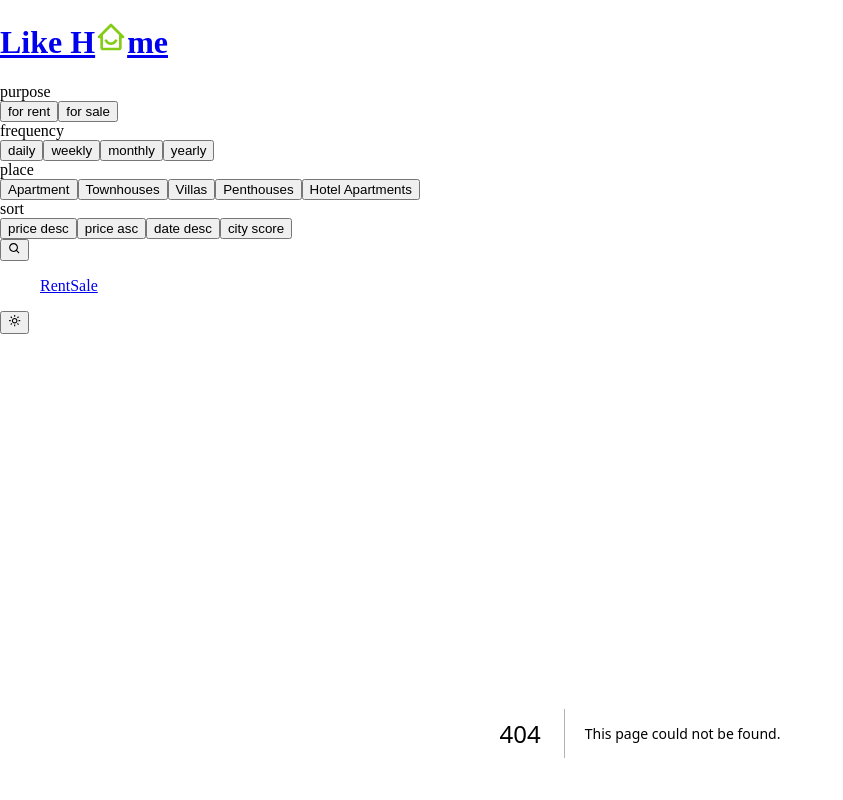
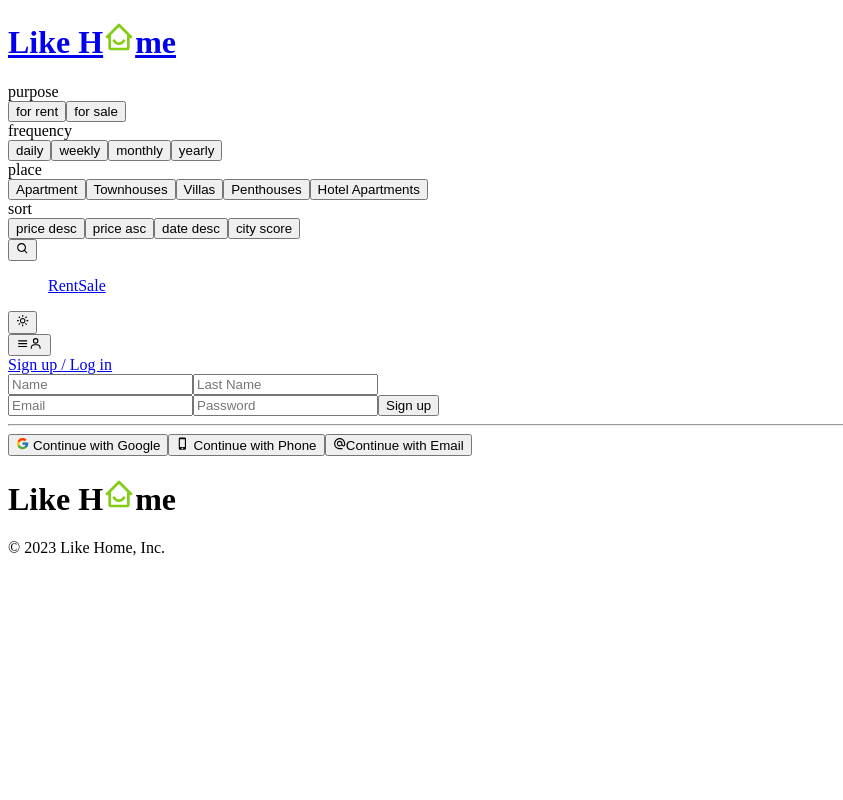
Before and after one commit to RenzoBA/like-home-app, a Next.js app: page /login in a window 1280 px wide. Before the commit this address had no page. Shown: the top 800 px of the page, without its empty margins (0-843 px from the left). Built offline with nearby package versions, Linux system fonts and the light colour scheme.

Commit message:
auth firebase added

```diff
--- a/app/(fetchData).js
+++ b/app/(fetchData).js
@@ -18,7 +18,7 @@ export const getPropertiesSearch = async (path) => {
 
 export const getProperties = async (purpose) => {
   const res = await fetch(
-    `https://bayut.p.rapidapi.com/properties/list?locationExternalIDs=5002%2C6020&purpose=${purpose}&hitsPerPage=4&page=0&lang=en&sort=city-level-score&rentFrequency=monthly&categoryExternalID=4`,
+    `https://bayut.p.rapidapi.com/properties/list?locationExternalIDs=5002%2C6020&purpose=${purpose}&hitsPerPage=1&page=0&lang=en&sort=city-level-score&rentFrequency=monthly&categoryExternalID=4`,
     {
       method: "GET",
       headers: {
--- a/app/(global-context).js
+++ b/app/(global-context).js
@@ -7,10 +7,18 @@ export const MyContext = createContext();
 const GlobalContext = ({ children }) => {
   const [darkMode, setDarkMode] = useState(true);
   const [categorySelected, setCategorySelected] = useState("");
+  const [user, setUser] = useState(null);
 
   return (
     <MyContext.Provider
-      value={{ darkMode, setDarkMode, categorySelected, setCategorySelected }}
+      value={{
+        darkMode,
+        setDarkMode,
+        categorySelected,
+        setCategorySelected,
+        user,
+        setUser,
+      }}
     >
       {children}
     </MyContext.Provider>
--- /dev/null
+++ b/app/login/page.jsx
@@ -0,0 +1,173 @@
+"use client";
+
+import { MyContext } from "app/(global-context)";
+import { app } from "firebaseConfig";
+import {
+  getAuth,
+  signInWithPopup,
+  GoogleAuthProvider,
+  createUserWithEmailAndPassword,
+  signInWithEmailAndPassword,
+} from "firebase/auth";
+import { useContext, useState } from "react";
+import { FcGoogle } from "react-icons/fc";
+import { MdOutlineAlternateEmail, MdPhoneIphone } from "react-icons/md";
+import { BiHomeSmile } from "react-icons/bi";
+import { useRouter } from "next/navigation";
+
+const login = () => {
+  const { darkMode, setUser } = useContext(MyContext);
+  const [signup, setSignup] = useState(true);
+  const [credential, setCredential] = useState({
+    email: "",
+    password: "",
+  });
+  const router = useRouter();
+  const auth = getAuth(app);
+  const provider = {
+    google: new GoogleAuthProvider(),
+  };
+
+  const loginGoogle = async () => {
+    try {
+      const res = await signInWithPopup(auth, provider.google);
+      const credential = GoogleAuthProvider.credentialFromResult(res);
+      const token = credential.accessToken;
+      const user = res.user;
+      setUser(user);
+      setCredential({
+        email: "",
+        password: "",
+      });
+      router.push("/");
+    } catch (error) {
+      const errorCode = error.code;
+      const errorMessage = error.message;
+      const email = error.customData.email;
+      const credential = GoogleAuthProvider.credentialFromError(error);
+      throw new Error(`Error ${errorCode}: ${errorMessage}`);
+    }
+  };
+
+  const signupEmail = async (e) => {
+    e.preventDefault();
+    try {
+      const userCredential = await createUserWithEmailAndPassword(
+        auth,
+        credential.email,
+        credential.password
+      );
+      const user = userCredential.user;
+      setUser(user);
+      setCredential({
+        email: "",
+        password: "",
+      });
+      router.push("/");
+    } catch (error) {
+      const errorCode = error.code;
+      const errorMessage = error.message;
+      throw new Error(`Error ${errorCode}: ${errorMessage}`);
+    }
+  };
+
+  const loginEmail = async (e) => {
+    e.preventDefault();
+    try {
+      const userCredential = await signInWithEmailAndPassword(
+        auth,
+        credential.email,
+        credential.password
+      );
+      const user = userCredential.user;
+      setUser(user);
+      setCredential({
+        email: "",
+        password: "",
+      });
+      router.push("/");
+    } catch (error) {
+      const errorCode = error.code;
+      const errorMessage = error.message;
+      throw new Error(`Error ${errorCode}: ${errorMessage}`);
+    }
+  };
+
+  const handleChangeCredential = (e) => {
+    setCredential({
+      ...credential,
+      [e.target.name]: e.target.value,
+    });
+  };
+
+  return (
+    <div
+      className={`${
+        darkMode && "dark"
+      } h-[88.5vh] flex justify-center items-center text-dark`}
+    >
+      <div className="w-full h-full flex flex-col items-center justify-center dark:bg-dark dark:text-white">
+        <form
+          onSubmit={signup ? signupEmail : loginEmail}
+          className="flex flex-col gap-3 w-1/4"
+        >
+          <div className={`${!signup && "hidden"} flex gap-3`}>
+            <input
+              type="text"
+              name="name"
+              placeholder="Name"
+              className="input w-1/2 py-2 px-4"
+            />
+            <input
+              type="text"
+              name="last-name"
+              placeholder="Last Name"
+              className="input w-1/2 py-2 px-4"
+            />
+          </div>
+          <input
+            type="email"
+            name="email"
+            placeholder="Email"
+            onChange={handleChangeCredential}
+            value={credential.email}
+            className="input py-2 px-4"
+          />
+          <input
+            type="password"
+            name="password"
+            placeholder="Password"
+            onChange={handleChangeCredential}
+            value={credential.password}
+            className="input py-2 px-4"
+          />
+          <button className="button h-14">
+            {signup ? "Sign up " : "Log in "}
+          </button>
+        </form>
+        <hr />
+        <div className="flex flex-col gap-5 w-1/4">
+          <button onClick={loginGoogle} className="login-button">
+            <FcGoogle className="text-xl" /> Continue with Google
+          </button>
+          <button onClick={loginGoogle} className="login-button">
+            <MdPhoneIphone className="text-xl" /> Continue with Phone
+          </button>
+          <button onClick={() => setSignup(!signup)} className="login-button">
+            <MdOutlineAlternateEmail className="text-xl" />
+            {signup ? "Continue " : "Sign up"} with Email
+          </button>
+        </div>
+        <h1 className="text-5xl font-black mt-10 select-none">
+          Like H
+          <span className="inline-block relative -bottom-1">
+            <BiHomeSmile color="#84cc16" />
+          </span>
+          me
+        </h1>
+      </div>
+    </div>
+  );
+};
+
+export default login;
--- a/app/page.jsx
+++ b/app/page.jsx
@@ -1,7 +1,4 @@
 "use client";
-
-import ReservationForm from "@/components/ReservationForm";
-//http://localhost:3000/rent/6235897
 
 import Image from "next/image";
 import Link from "next/link";
@@ -27,6 +24,7 @@ const page = () => {
               width={800}
               height={800}
               className="home-section-image"
+              alt="rent"
             />
             <Link
               href="/rent"
@@ -42,6 +40,7 @@ const page = () => {
               width={800}
               height={800}
               className="home-section-image"
+              alt="sale"
             />
             <Link
               href="/sale"
--- a/components/Header.jsx
+++ b/components/Header.jsx
@@ -3,12 +3,15 @@
 import Link from "next/link";
 import { useContext, useState } from "react";
 import { MyContext } from "../app/(global-context)";
-import { BiHomeSmile, BiSun, BiMoon } from "react-icons/bi";
+import { BiHomeSmile, BiSun, BiMoon, BiUser, BiMenu } from "react-icons/bi";
 import SearchEngine from "./SearchEngine";
+import Image from "next/image";
 
 const Header = () => {
-  const { darkMode, setDarkMode, categorySelected, setCategorySelected } =
+  const { user, darkMode, setDarkMode, categorySelected, setCategorySelected } =
     useContext(MyContext);
+  const [showUserMenu, setShowUserMenu] = useState(false);
+  console.log("USER:", user);
 
   return (
     <div
@@ -18,7 +21,11 @@ const Header = () => {
     >
       <div className="w-full flex items-center justify-center dark:bg-dark text-dark dark:text-white border-b border-dark dark:border-white">
         <div className="flex justify-between items-center w-full max-w-7xl p-3">
-          <Link href="/" onClick={() => setCategorySelected("")}>
+          <Link
+            href="/"
+            onClick={() => setCategorySelected("")}
+            className="1/4"
+          >
             <h1 className="text-3xl font-black">
               Like H
               <span className="inline-block relative -bottom-1">
@@ -30,41 +37,73 @@ const Header = () => {
           <div className="w-1/2">
             <SearchEngine setCategorySelected={setCategorySelected} />
           </div>
-          <div className="flex items-center justify-center gap-20 text-2xl">
+          <div className="flex items-center justify-end gap-8 w-1/4 text-2xl">
             <ul className="flex gap-4">
               <Link
                 href="/rent"
-                className={`nav-link ${
-                  categorySelected == "rent" && "text-theme"
-                }`}
+                className={`link ${categorySelected == "rent" && "text-theme"}`}
                 onClick={() => setCategorySelected("rent")}
               >
                 Rent
               </Link>
               <Link
                 href="/sale"
-                className={`nav-link ${
-                  categorySelected == "sale" && "text-theme"
-                }`}
+                className={`link ${categorySelected == "sale" && "text-theme"}`}
                 onClick={() => setCategorySelected("sale")}
               >
                 Sale
               </Link>
             </ul>
-            <div className="flex items-center relative">
+            <div className="flex flex-row items-center justify-center gap-2">
               <button
                 onClick={() => setDarkMode(!darkMode)}
                 className={`${
-                  darkMode ? "bg-theme" : "bg-dark"
-                } p-2 rounded-full transform ease-in-out transition-all text-xl hover:text-2xl absolute right-0 z-50`}
+                  darkMode ? "bg-white" : "bg-dark"
+                } p-2 rounded-full transform ease-in-out transition-all text-xl hover:bg-theme`}
               >
                 {darkMode ? (
                   <BiSun className="text-dark" />
                 ) : (
-                  <BiMoon className="text-theme" />
+                  <BiMoon className="text-white" />
                 )}
               </button>
               {/* user login */}
+              <div className="relative group">
+                <button
+                  onClick={() => setShowUserMenu(!showUserMenu)}
+                  className={`${
+                    darkMode ? "bg-white" : "bg-dark"
+                  } p-2 rounded-full transform ease-in-out transition-all text-xl hover:bg-theme`}
+                >
+                  <div className="flex flex-row items-center gap-2">
+                    <BiMenu
+                      className={`${darkMode ? "text-dark" : "text-white"}`}
+                    />
+                    {!user ? (
+                      <BiUser
+                        className={`${darkMode ? "text-dark" : "text-white"}`}
+                      />
+                    ) : (
+                      <Image
+                        src={
+                          user.photoURL
+                            ? user.photoURL
+                            : "/assets/user-photo-default.jpg"
+                        }
+                        width={50}
+                        height={50}
+                        alt="user"
+                        className="rounded-full w-6 h-6"
+                      />
+                    )}
+                  </div>
+                </button>
+                <div className="invisible group-focus-within:visible p-4 rounded-lg shadow-lg flex flex-col gap-4 bg-white dark:bg-dark w-40 text-base absolute -left-20 top-12 font-medium">
+                  <Link href="/login" className="hover:text-theme">
+                    Sign up / Log in
+                  </Link>
+                </div>
+              </div>
             </div>
           </div>
         </div>
--- /dev/null
+++ b/firebaseConfig.js
@@ -0,0 +1,15 @@
+import { initializeApp } from "firebase/app";
+import { getAnalytics } from "firebase/analytics";
+
+const firebaseConfig = {
+  apiKey: "AIzaSyCKt14DTi9pEf6bcYE31V53hcXgTFMS8I4",
+  authDomain: "like-home-app-5ebe6.firebaseapp.com",
+  projectId: "like-home-app-5ebe6",
+  storageBucket: "like-home-app-5ebe6.appspot.com",
+  messagingSenderId: "777781233851",
+  appId: "1:777781233851:web:f7e35b993e71bea9e3819e",
+  measurementId: "G-11EK2MWM5S",
+};
+
+export const app = initializeApp(firebaseConfig);
+const analytics = getAnalytics(app);
--- a/next.config.js
+++ b/next.config.js
@@ -12,6 +12,12 @@ const nextConfig = {
         port: "",
         pathname: "/**",
       },
+      {
+        protocol: "https",
+        hostname: "lh3.googleusercontent.com",
+        port: "",
+        pathname: "/**",
+      },
     ],
   },
 };
--- a/package.json
+++ b/package.json
@@ -12,6 +12,7 @@
     "@next/font": "13.1.1",
     "eslint": "8.31.0",
     "eslint-config-next": "13.1.1",
+    "firebase": "^9.16.0",
     "next": "13.1.1",
     "react": "18.2.0",
     "react-dom": "18.2.0",
--- a/styles/globals.css
+++ b/styles/globals.css
@@ -19,7 +19,7 @@ html {
     @apply transition-all duration-500 hover:scale-105 absolute bottom-20 py-2 px-5 text-dark dark:text-white rounded-2xl uppercase text-2xl bg-white/60 dark:bg-stone-600/70 tracking-widest font-black drop-shadow-lg group-hover:bg-theme border border-dark dark:border-white;
   }
 
-  .nav-link {
+  .link {
     @apply hover:text-theme transition-all;
   }
   .details-house {
@@ -35,14 +35,22 @@ html {
   }
 
   .search-section-buttons {
-    @apply flex flex-col w-full absolute py-2 gap-2 drop-shadow-lg bg-white dark:bg-stone-800 rounded-lg opacity-0 invisible group-hover:visible group-hover:opacity-100 ease-in-out duration-300 transition-opacity z-50;
+    @apply flex flex-col w-full absolute py-2 gap-2 drop-shadow-lg bg-white dark:bg-dark rounded-lg opacity-0 invisible group-hover:visible group-hover:opacity-100 ease-in-out duration-300 transition-opacity z-50;
   }
 
   .search-section-buttons > button {
     @apply hover:text-theme;
   }
 
-  .date-input {
+  .button {
+    @apply uppercase tracking-widest rounded-lg py-2 mb-6 w-full bg-gradient-to-l from-lime-400 to-lime-600 text-white transition-all transform hover:text-xl ease-in-out duration-150;
+  }
+
+  .input {
     @apply rounded-lg py-1 px-2 text-dark border;
   }
+
+  .login-button {
+    @apply w-full flex flex-row gap-4 items-center justify-center font-light tracking-wider uppercase text-lg border border-dark dark:border-white py-3 px-8 rounded-lg inset-0 hover:bg-stone-200 dark:hover:bg-stone-900;
+  }
 }
```
Also changed, not shown: components/ReservationForm.jsx (+3 -5 lines), public/assets/user-photo-default.jpg (added), 1 other file (tests, documents, lock files or other folders).
